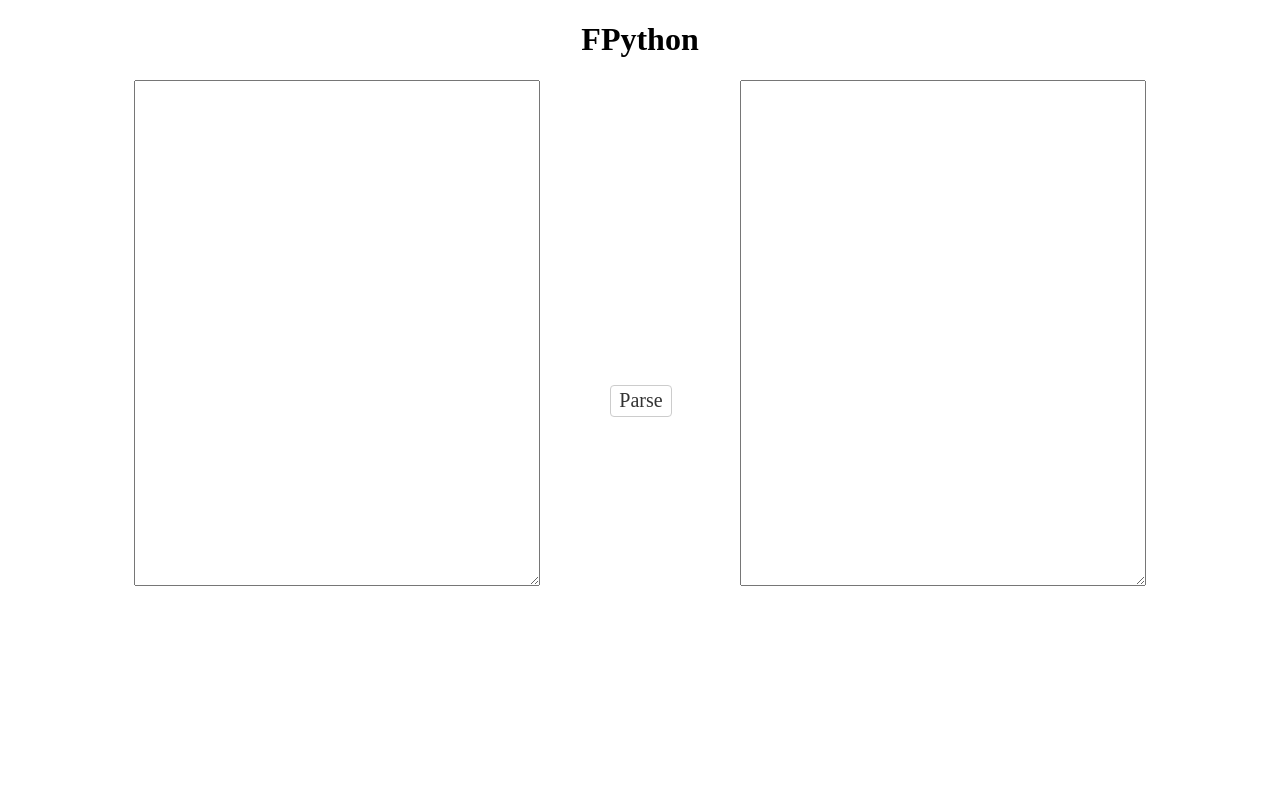
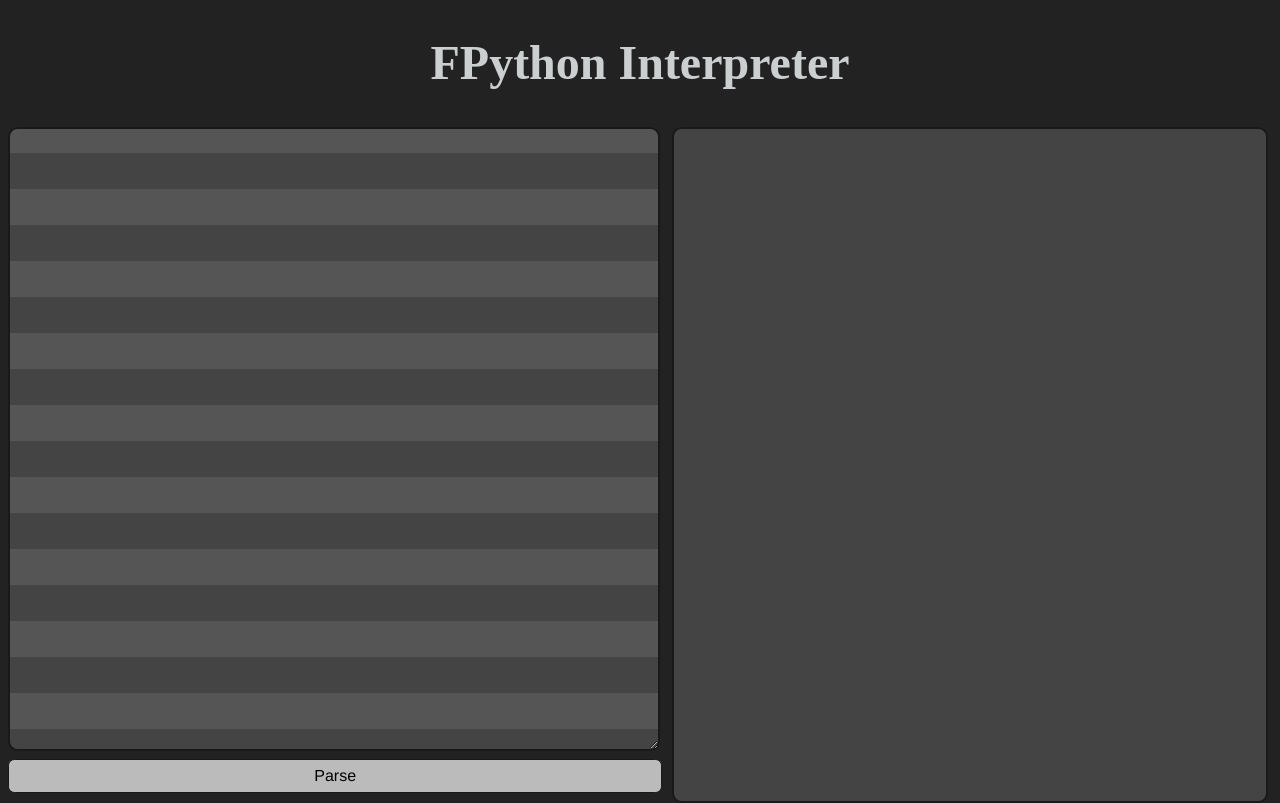
Before and after one commit to 0xGenesis-xyz/FPython, a plain HTML site: page index.html in a window 1280 px wide. Drawn offline with Linux system fonts and the light colour scheme.

Commit message:
Change style

```diff
--- a/index.html
+++ b/index.html
@@ -2,99 +2,20 @@
 <html>
 <head>
   <title>ANTLR on the Web</title>
+  <link rel="stylesheet" type="text/css" href="style.css">
+</head>
+<body>
+  <header><h1>FPython Interpreter</h1></header>
+  <div class="main">
+    <div class="interp">
+      <textarea id="code"></textarea>
+      <div id="parse" type="submit">Parse</div>
+    </div>
+    <div id="outputs"></div>
+    <!-- <div id="tree"></div> -->
+  </div>
   <script type="text/javascript" src="lib/require.js"></script>
   <script type="text/javascript" src="SolveIndent.js"></script>
-
-  <style type="text/css">
-    #tree {
-      padding: 20px;
-      font-family: Monospace;
-    }
-    .leaf {
-      font-weight: bold;
-      font-size: 130%;
-    }
-    #main {
-      width: 80%;
-      margin: auto;
-    }
-    .btn {
-      display: inline-block;
-      margin-bottom: 0;
-      font-size: 20px;
-      font-weight: normal;
-      line-height: 1.42857143;
-      text-align: center;
-      white-space: nowrap;
-      vertical-align: middle;
-      -ms-touch-action: manipulation;
-          touch-action: manipulation;
-      cursor: pointer;
-      -webkit-user-select: none;
-         -moz-user-select: none;
-          -ms-user-select: none;
-              user-select: none;
-      background-image: none;
-      border: 1px solid transparent;
-      border-radius: 4px;
-
-      color: #333;
-      background-color: #fff;
-      border-color: #ccc;
-    }
-    .btn:focus,
-    .btn:active:focus,
-    .btn.active:focus,
-    .btn.focus,
-    .btn:active.focus,
-    .btn.active.focus {
-      outline: thin dotted;
-      outline: 5px auto -webkit-focus-ring-color;
-      outline-offset: -2px;
-    }
-    .btn:hover,
-    .btn:focus,
-    .btn.focus {
-      color: #333;
-      text-decoration: none;
-    }
-    .btn:active,
-    .btn.active {
-      background-image: none;
-      outline: 0;
-      -webkit-box-shadow: inset 0 3px 5px rgba(0, 0, 0, .125);
-              box-shadow: inset 0 3px 5px rgba(0, 0, 0, .125);
-    }
-    #parse {
-      position: absolute;
-      left: 50%;
-      top: 50%;
-      width: 60px;
-      height: 30px;
-      margin-left:-30px;
-      margin-top:-15px;
-    }
-    h1 {
-      text-align: center;
-    }
-    textarea {
-      height: 500px;
-      width: 400px;
-      font-size: 18px;
-    }
-  </style>
-</head>
-<body>
-  <h1>
-    FPython
-  </h1>
-  <div id="main">
-    <textarea id="code" style="float: left"></textarea>
-    <div class="btn" id="parse">Parse</div>
-    <textarea id="outputs" style="float: right"></textarea>
-    <br/>
-    <div id="tree"></div>
-  </div>
   <script type="text/javascript" src="tree.js"></script>
 </body>
 </html>
--- /dev/null
+++ b/style.css
@@ -0,0 +1,73 @@
+html, body {
+	height: 100%;
+	margin: 0;
+	background: #222;
+}
+
+header {
+	font: 150%/1 Rockwell;
+	color: #cccfd0;
+	padding: .3em;
+	text-align: center;
+}
+
+.main {
+	display: flex;
+	flex-flow: row;
+	height: 78%;
+}
+
+.interp, #outputs {
+	flex: 1 1 60%;
+	height: 100%;
+	margin-left: .5em;
+}
+
+#outputs { margin-right: .5em; }
+
+textarea {
+	width: 100%;
+	height: 100%;
+	border: none;
+	padding: 1em;
+	box-sizing: border-box;
+	border-radius: .4em;
+	color: #ccc;
+	background: #555;
+	background-image: linear-gradient(rgba(0,0,0,.2) 50%, transparent 0);
+	background-size: auto 3em;
+	background-origin: content-box;
+}
+
+textarea, #outputs {
+	border: 2px solid #191919;
+	font: 24px/1.5 Monaco;
+}
+
+#parse {
+	width: 100%;
+	margin-top: .3em;
+	font: 100%/2 Helvetica, Arial, sans-serif;
+	text-align: center;
+	background: #bbb;
+	border-radius: .4em;
+	border: 1px solid #191919;
+}
+
+#parse:hover, #parse:focus {
+	color: #333;
+	background: #ccc;
+}
+
+#parse:active {
+	box-shadow: inset 0 3px 5px rgba(0,0,0,.125);
+}
+
+#outputs {
+	flex: 1 1 50%;
+	padding: 1em;
+	border-radius: .4em;
+	background: #444;
+	color: #ddd;
+	height: 100%;
+}
--- a/tree.js
+++ b/tree.js
@@ -133,7 +133,8 @@ function parseTree(root, env) {
                             var child = root.getChild(1);
                             var childN = child.getChildCount();
                             for (var i = 0; i < childN; i += 2) {
-                                list.push(parseTree(child.getChild(i), env));
+                                var elem = parseTree(child.getChild(i), env);
+                                list.push(elem);
                             }
                             return new Data(Data.t_array, list);
                         case '(':
@@ -274,7 +275,7 @@ function parseTree(root, env) {
 				var exprlistRes = getVariableName(exprlistNode);
 				var testlistRes = parseTree(testlistNode, env);
                 var list = testlistRes.val[0].val;
-				for(var i = 0 ; i < list.length; i += 2)
+				for(var i = 0 ; i < list.length; i++)
 				{
                     var childEnv = new Env(env);
                     childEnv.bind(exprlistRes, list[i]);
@@ -679,6 +680,7 @@ document.getElementById("parse").addEventListener("click", function(){
     var tokens  = new antlr4.CommonTokenStream(lexer);
     var parser = new FPythonParser.FPythonParser(tokens);
     parser.buildParseTrees = true;
-    var tree = parser.file_input();    var env = new Env(null);
+    var tree = parser.file_input();
+    var env = new Env(null);
     parseTree(tree, env);
 });
```
Also changed, not shown: readme.txt (deleted).
